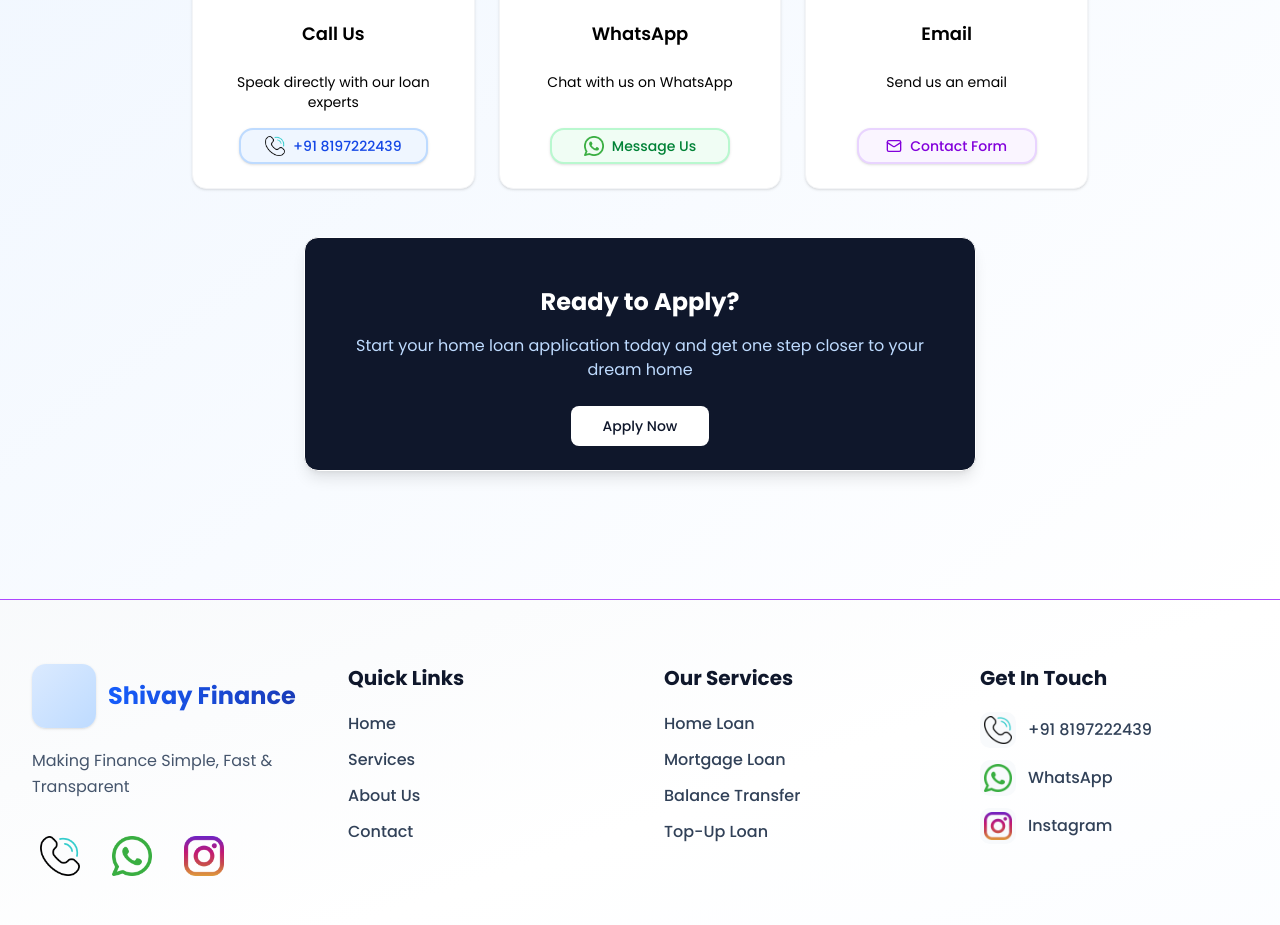
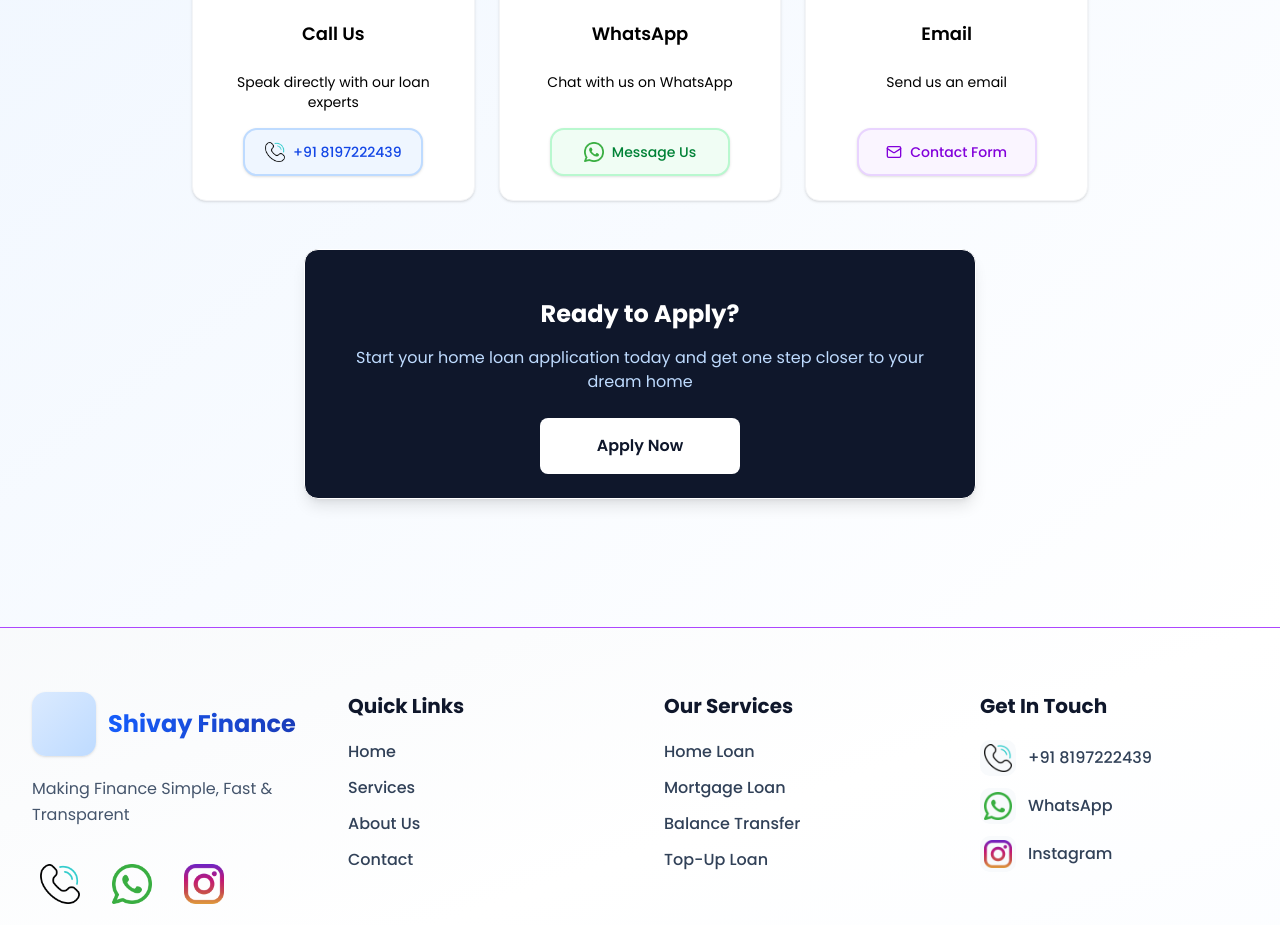
Before and after one commit to Jayant9917/Financial-App, a Next.js app: page / in a window 1280 px wide. Shown: the part 4440-5365 px from the top of the page. Built offline with nearby package versions, Linux system fonts and the light colour scheme; no server answers; grey boxes are pictures that could not be loaded.

Commit message:
button size fixed

```diff
--- a/components/contact-section.tsx
+++ b/components/contact-section.tsx
@@ -72,7 +72,7 @@ export function ContactSection() {
                 <Button
                   asChild
                   variant="outline"
-                  className="w-full sm:w-auto px-6 mt-auto bg-blue-50 border-2 border-blue-200 text-blue-700 hover:bg-blue-100 hover:border-blue-300 shadow-sm hover:shadow-md transition-all duration-200 font-medium rounded-xl py-2 flex items-center justify-center gap-2 whitespace-nowrap min-w-[180px]"
+                  className="mx-auto w-[180px] px-4 h-12 mt-auto bg-blue-50 border-2 border-blue-200 text-blue-700 hover:bg-blue-100 hover:border-blue-300 shadow-sm hover:shadow-md transition-all duration-200 font-medium rounded-xl flex items-center justify-center gap-2 whitespace-nowrap"
                 >
                   <a href="tel:+918197222439" className="flex items-center gap-2">
                     <div className="h-5 w-5 relative">
@@ -118,7 +118,7 @@ export function ContactSection() {
                 <Button
                   asChild
                   variant="outline"
-                  className="w-full sm:w-auto px-6 mt-auto bg-green-50 border-2 border-green-200 text-green-700 hover:bg-green-100 hover:border-green-300 shadow-sm hover:shadow-md transition-all duration-200 font-medium rounded-xl py-2 flex items-center justify-center gap-2 whitespace-nowrap min-w-[180px]"
+                  className="mx-auto w-[180px] px-4 h-12 mt-auto bg-green-50 border-2 border-green-200 text-green-700 hover:bg-green-100 hover:border-green-300 shadow-sm hover:shadow-md transition-all duration-200 font-medium rounded-xl flex items-center justify-center gap-2 whitespace-nowrap"
                 >
                   <a
                     href="https://wa.me/918197222439"
@@ -161,7 +161,7 @@ export function ContactSection() {
                 <Button
                   asChild
                   variant="outline"
-                  className="w-full sm:w-auto px-6 mt-auto bg-purple-50 border-2 border-purple-200 text-purple-700 hover:bg-purple-100 hover:border-purple-300 shadow-sm hover:shadow-md transition-all duration-200 font-medium rounded-xl py-2 flex items-center justify-center gap-2 whitespace-nowrap min-w-[180px]"
+                  className="mx-auto w-[180px] px-4 h-12 mt-auto bg-purple-50 border-2 border-purple-200 text-purple-700 hover:bg-purple-100 hover:border-purple-300 shadow-sm hover:shadow-md transition-all duration-200 font-medium rounded-xl flex items-center justify-center gap-2 whitespace-nowrap"
                 >
                   <Link href="/contact" className="flex items-center gap-2">
                     <Mail className="h-5 w-5" />
@@ -182,7 +182,7 @@ export function ContactSection() {
               <p className="mb-6 text-blue-200">
                 Start your home loan application today and get one step closer to your dream home
               </p>
-              <Button asChild size="lg" className="w-full sm:w-auto px-8 bg-white text-[#0F172B] hover:bg-blue-50 hover:text-[#0F172B] whitespace-nowrap">
+              <Button asChild size="lg" className="mx-auto w-[200px] h-14 bg-white text-[#0F172B] hover:bg-blue-50 hover:text-[#0F172B] whitespace-nowrap text-base font-semibold">
                 <a href="#contact" onClick={handleScrollToContact}>Apply Now</a>
               </Button>
             </CardContent>
```
Also changed, not shown: 2 other files (tests, documents, lock files or other folders).
